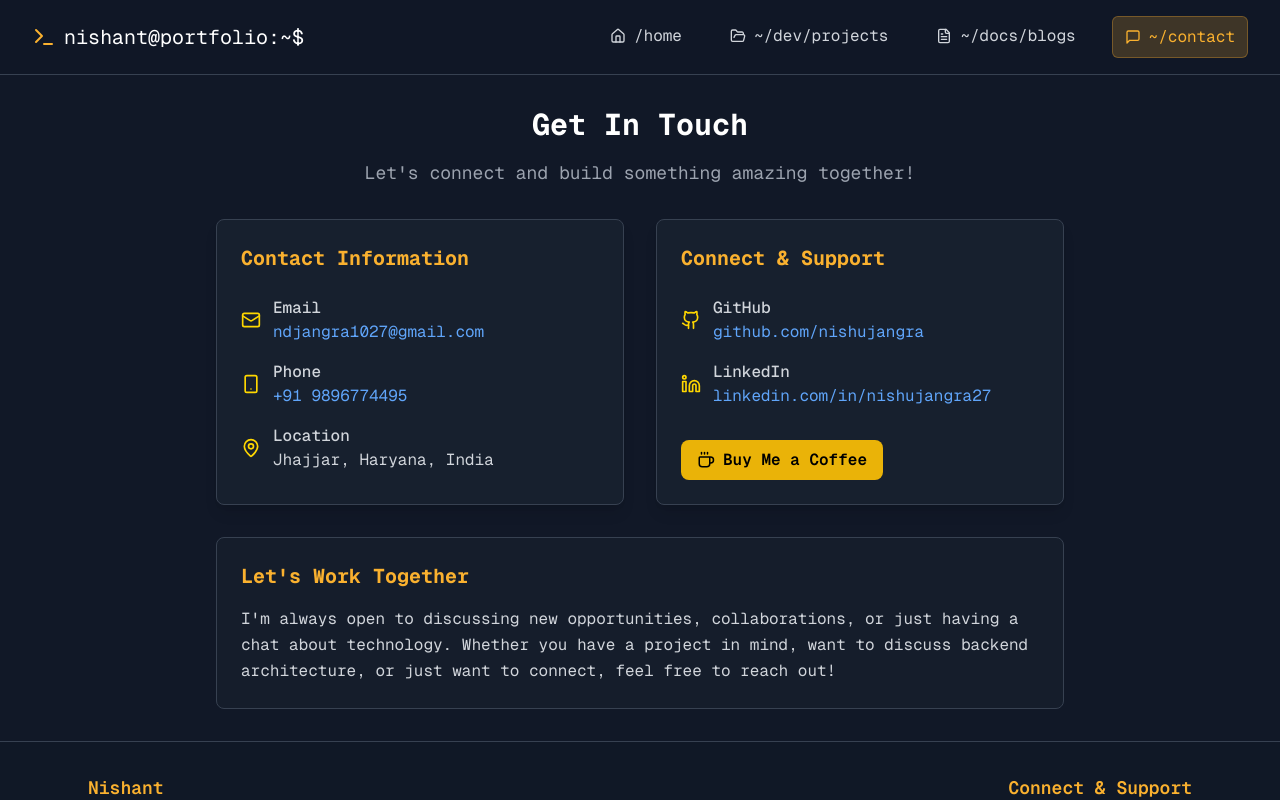
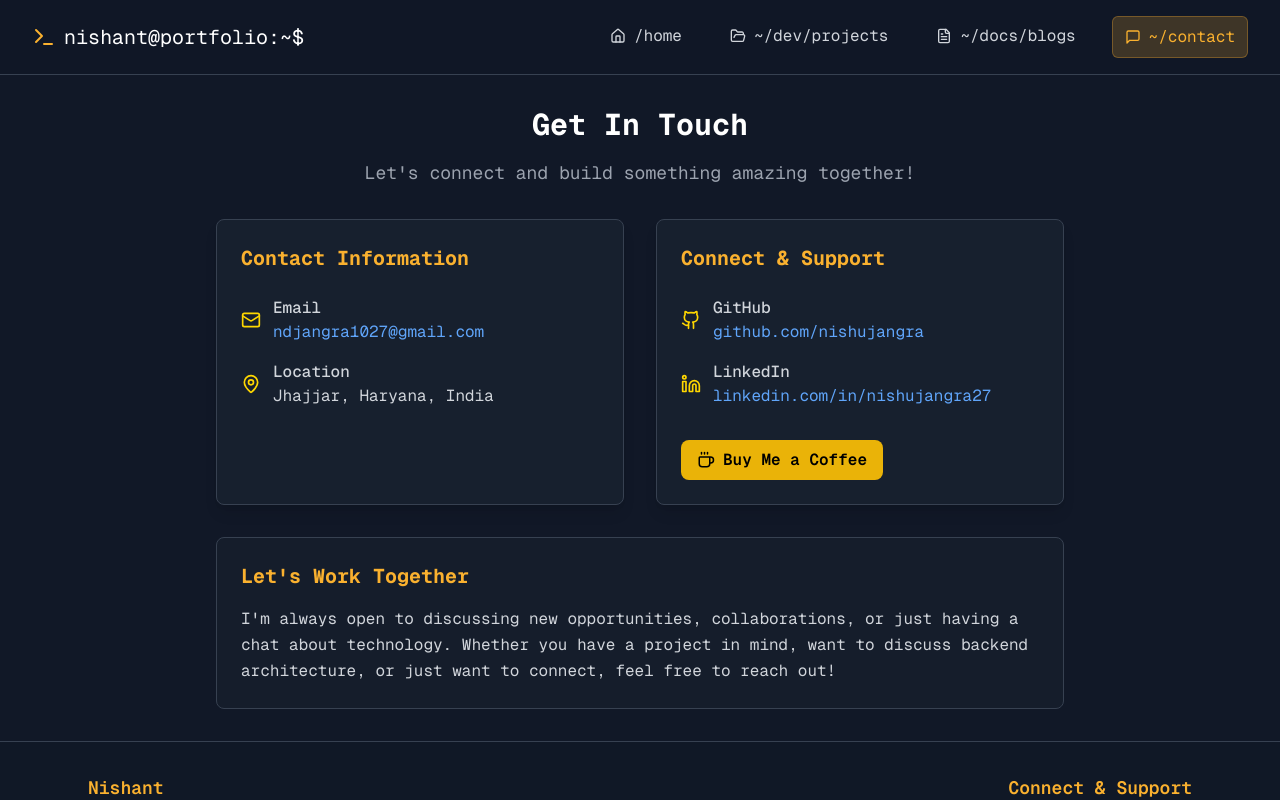
Before and after one commit to nishujangra/Portfolio, a React (Vite) app: page /contact in a window 1280 px wide. Shown: the top 800 px of the page. Built offline with nearby package versions, Linux system fonts and the light colour scheme.

Commit message:
contact: changed

```diff
--- a/src/pages/Contact/Contact.tsx
+++ b/src/pages/Contact/Contact.tsx
@@ -27,18 +27,6 @@ const Contact = () => {
                                         className="text-blue-400 hover:text-blue-300 transition-colors"
                                     >
                                         ndjangra1027@gmail.com
-                                    </a>
-                                </div>
-                            </div>
-                            <div className="flex items-center gap-3 text-gray-300">
-                                <Smartphone color="gold" size={20} />
-                                <div>
-                                    <p className="font-medium">Phone</p>
-                                    <a
-                                        href="tel:+919896774495"
-                                        className="text-blue-400 hover:text-blue-300 transition-colors"
-                                    >
-                                        +91 9896774495
                                     </a>
                                 </div>
                             </div>
```
